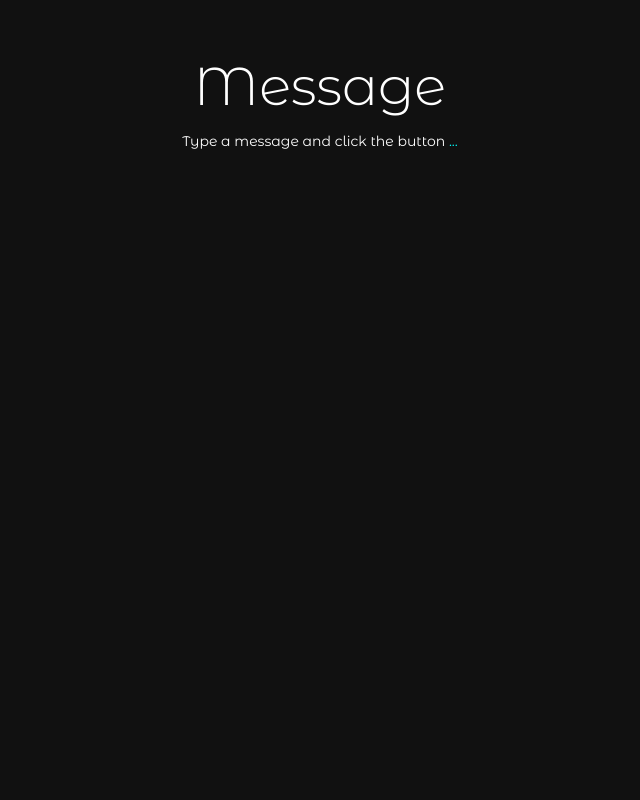
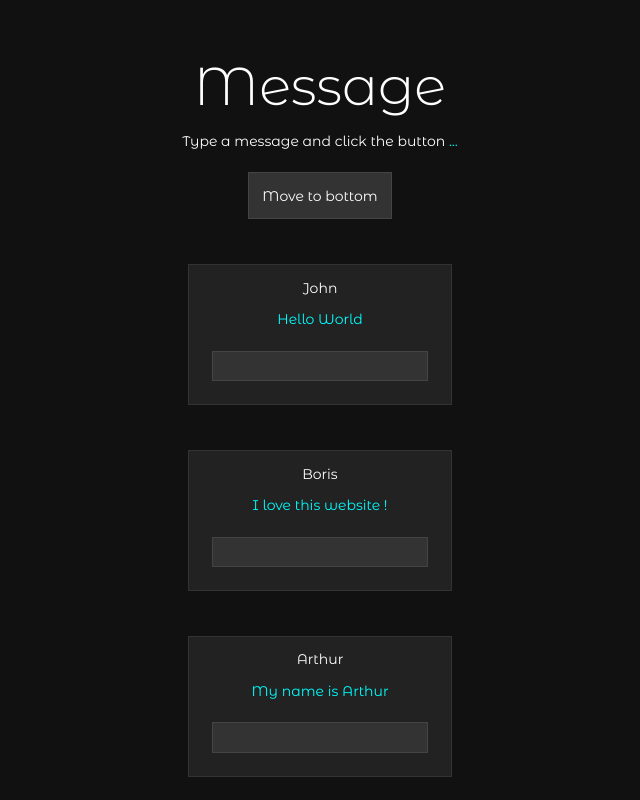
Before and after one commit to marcillyLuc/reBoot, a Nuxt app: page / in a window 1280 px wide. Shown: the part 3200-4000 px from the top of the page, without its empty margins (320-960 px from the left). Built offline with nearby package versions, Linux system fonts and the light colour scheme.

Commit message:
Create message component

```diff
--- a/components/Message.vue
+++ b/components/Message.vue
@@ -6,12 +6,71 @@
         Type a message and click the button
         <span class="aqua">...</span>
       </p>
+      <section>
+        <button @click="move">Move to bottom</button>
+      </section>
+      <article class="card" v-for="person in people" :key="person.name">
+        <h4>{{ person.name }}</h4>
+        <p class="message">{{ person.message }}</p>
+        <input type="text" />
+      </article>
     </main>
   </div>
 </template>
 
 <script>
-export default {};
+export default {
+  data() {
+    return {
+      people: [
+        {
+          name: "John",
+          message: "Hello World",
+        },
+        {
+          name: "Boris",
+          message: "I love this website !",
+        },
+        {
+          name: "Arthur",
+          message: "My name is Arthur",
+        },
+      ],
+    };
+  },
+  methods: {
+    move() {
+      const first = this.people.shift();
+      this.people.push(first);
+    },
+  },
+};
 </script>
 
-<style scoped></style>
+<style scoped>
+.card {
+  display: flex;
+  flex-direction: column;
+  justify-content: center;
+  align-items: center;
+  padding: 10pt;
+  margin: 17pt 0;
+  background-color: #222;
+  border: solid 1pt #333;
+}
+button {
+  background: #333;
+  padding: 10pt;
+  border: solid 1pt #444;
+}
+.message {
+  margin: 10pt 0;
+  color: aqua;
+}
+input {
+  background-color: #333;
+  padding: 4pt;
+  margin: 7pt;
+  border: solid 1pt #444;
+}
+</style>
```
